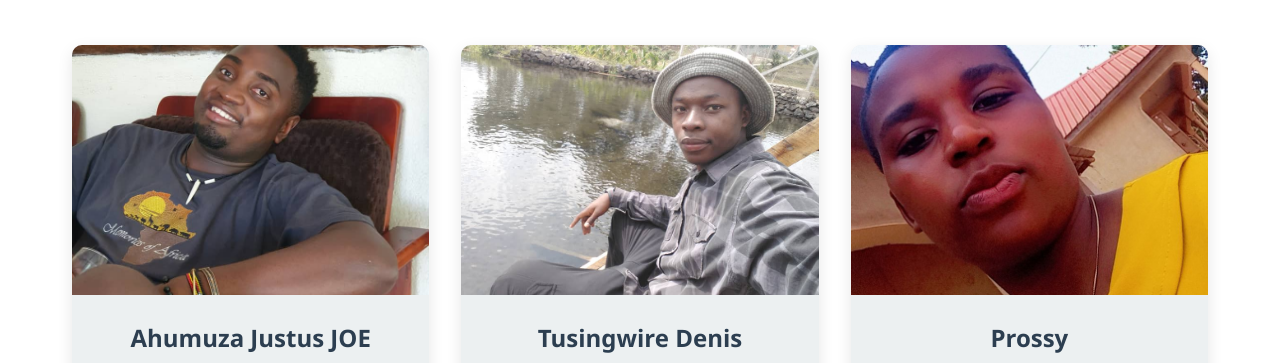
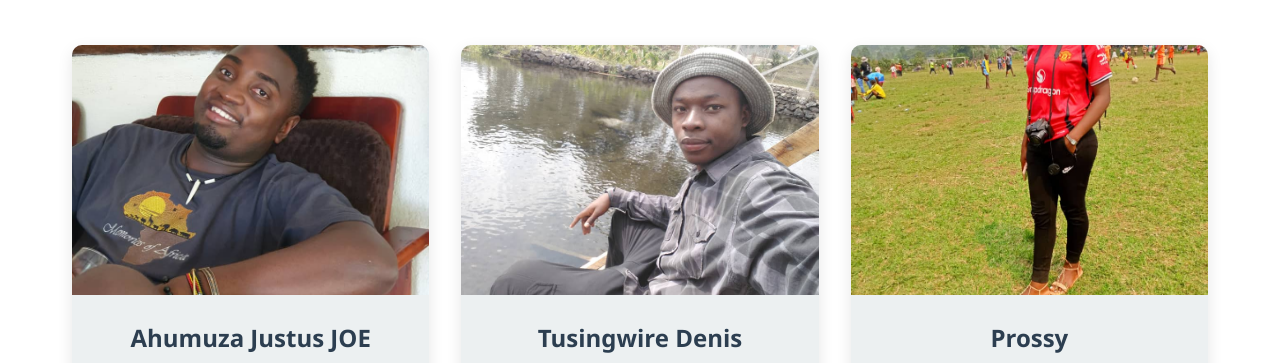
Before and after one commit to TusingwireDenis/buho, a plain HTML site: page index.html in a window 1280 px wide. Shown: the part 6276-6639 px from the top of the page. Drawn offline with Linux system fonts and the light colour scheme.

Commit message:
Update index.html

```diff
--- a/index.html
+++ b/index.html
@@ -1288,7 +1288,7 @@
                 </div>
                 <div class="team-member animate delay-2">
                     <div class="team-img">
-                        <img src="lky.jpg" alt="Kato David">
+                        <img src="10.jpg" alt="Kato David">
                     </div>
                     <div class="team-info">
                         <h3>Prossy</h3>
```
